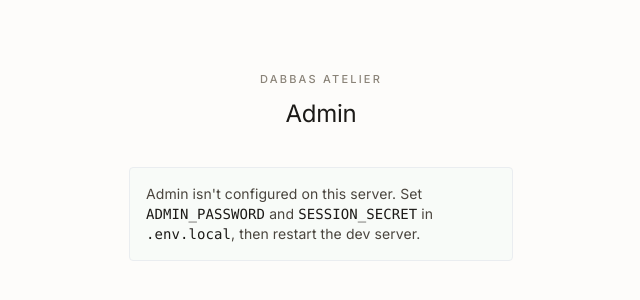
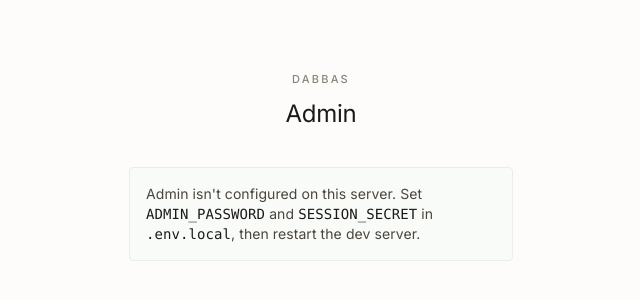
Before and after one commit to Wassefdabbas/DABBAS, a Next.js app: page /admin/login in a window 1280 px wide. Shown: the part 234-534 px from the top of the page, without its empty margins (319-959 px from the left). Built offline with nearby package versions, Linux system fonts and the light colour scheme; no server answers.

Commit message:
Deploy remove atelier word

```diff
--- a/messages/ar.json
+++ b/messages/ar.json
@@ -39,7 +39,7 @@
       "placeholder": "بريدك الإلكتروني",
       "submit": "اشتراك"
     },
-    "copyright": "© {year} دبّاس أتيلييه. صُنع باليد.",
+    "copyright": "© {year} دبّاس. صُنع باليد.",
     "credit": "دمشق · تأسست عام ١٩٦٦"
   },
   "Home": {
--- a/messages/en.json
+++ b/messages/en.json
@@ -39,7 +39,7 @@
       "placeholder": "Your email",
       "submit": "Subscribe"
     },
-    "copyright": "© {year} DABBAS Atelier. Made by hand.",
+    "copyright": "© {year} DABBAS. Made by hand.",
     "credit": "Damascus · Est. 1966"
   },
   "Home": {
--- a/src/app/[locale]/_sections/hero.tsx
+++ b/src/app/[locale]/_sections/hero.tsx
@@ -59,7 +59,7 @@
           <div className="relative h-full w-full">
             <Image
               src="/hero/Herosection.png"
-              alt="DABBAS Atelier — bride in handmade veil"
+              alt="DABBAS — bride in handmade veil"
               fill
               priority
               quality={90}
--- a/src/app/[locale]/about/page.tsx
+++ b/src/app/[locale]/about/page.tsx
@@ -15,7 +15,7 @@
   const { locale } = await params;
   const t = await getTranslations({ locale, namespace: "About" });
   return {
-    title: `${t("headline")} — DABBAS Atelier`,
+    title: `${t("headline")} — DABBAS`,
     description: t("lead"),
   };
 }
--- a/src/app/[locale]/collection/[slug]/page.tsx
+++ b/src/app/[locale]/collection/[slug]/page.tsx
@@ -35,9 +35,9 @@
 }): Promise<Metadata> {
   const { locale, slug } = await params;
   const veil = await getVeil(slug);
-  if (!veil) return { title: "DABBAS Atelier" };
+  if (!veil) return { title: "DABBAS" };
   return {
-    title: `${pickL(veil.name, locale)} — DABBAS Atelier`,
+    title: `${pickL(veil.name, locale)} — DABBAS`,
     description: pickL(veil.description, locale),
   };
 }
--- a/src/app/[locale]/collection/page.tsx
+++ b/src/app/[locale]/collection/page.tsx
@@ -7,7 +7,7 @@
 import { CollectionGrid } from "./collection-grid";
 
 export const metadata: Metadata = {
-  title: "Collection — DABBAS Atelier",
+  title: "Collection — DABBAS",
 };
 
 export default async function CollectionIndex({
--- a/src/app/[locale]/contact/page.tsx
+++ b/src/app/[locale]/contact/page.tsx
@@ -13,7 +13,7 @@
   const { locale } = await params;
   const t = await getTranslations({ locale, namespace: "Contact" });
   return {
-    title: `${t("headline")} — DABBAS Atelier`,
+    title: `${t("headline")} — DABBAS`,
     description: t("lead"),
   };
 }
--- a/src/app/[locale]/layout.tsx
+++ b/src/app/[locale]/layout.tsx
@@ -75,16 +75,16 @@
   return {
     metadataBase: new URL(SITE_URL),
     title: {
-      template: "%s — DABBAS Atelier",
-      default: "DABBAS Atelier",
+      template: "%s — DABBAS",
+      default: "DABBAS",
     },
     description,
-    applicationName: "DABBAS Atelier",
+    applicationName: "DABBAS",
     keywords: [
       "wedding veil",
       "bridal atelier",
       "handmade",
-      "Cairo",
+      "Damascus",
       "silk tulle",
       "DABBAS",
     ],
@@ -95,15 +95,15 @@
     openGraph: {
       type: "website",
       url: `${SITE_URL}/${locale}`,
-      siteName: "DABBAS Atelier",
-      title: "DABBAS Atelier",
+      siteName: "DABBAS",
+      title: "DABBAS",
       description,
-      locale: locale === "ar" ? "ar_EG" : "en_US",
-      alternateLocale: locale === "ar" ? ["en_US"] : ["ar_EG"],
+      locale: locale === "ar" ? "ar_SY" : "en_US",
+      alternateLocale: locale === "ar" ? ["en_US"] : ["ar_SY"],
     },
     twitter: {
       card: "summary_large_image",
-      title: "DABBAS Atelier",
+      title: "DABBAS",
       description,
     },
     robots: { index: true, follow: true },
--- a/src/app/[locale]/opengraph-image.tsx
+++ b/src/app/[locale]/opengraph-image.tsx
@@ -2,7 +2,7 @@
 import { getTranslations } from "next-intl/server";
 import type { Locale } from "@/i18n/routing";
 
-export const alt = "DABBAS Atelier";
+export const alt = "DABBAS";
 export const size = { width: 1200, height: 630 };
 export const contentType = "image/png";
 
--- a/src/app/admin/layout.tsx
+++ b/src/app/admin/layout.tsx
@@ -9,7 +9,7 @@
 });
 
 export const metadata: Metadata = {
-  title: "Admin — DABBAS Atelier",
+  title: "Admin — DABBAS",
   robots: { index: false, follow: false },
 };
 
--- a/src/app/admin/login/page.tsx
+++ b/src/app/admin/login/page.tsx
@@ -9,7 +9,7 @@
   return (
     <main className="flex min-h-screen items-center justify-center px-6">
       <div className="w-full max-w-sm">
-        <p className="small-caps mb-3 text-center">DABBAS Atelier</p>
+        <p className="small-caps mb-3 text-center">DABBAS</p>
         <h1 className="mb-10 text-center text-2xl text-ink">Admin</h1>
 
         {configured ? (
--- a/src/components/shell/wordmark.tsx
+++ b/src/components/shell/wordmark.tsx
@@ -8,7 +8,7 @@
 export function Wordmark({
   className,
   href = "/",
-  ariaLabel = "DABBAS Atelier — home",
+  ariaLabel = "DABBAS — home",
 }: {
   className?: string;
   href?: "/" | "/about" | "/collection" | "/contact";
```
